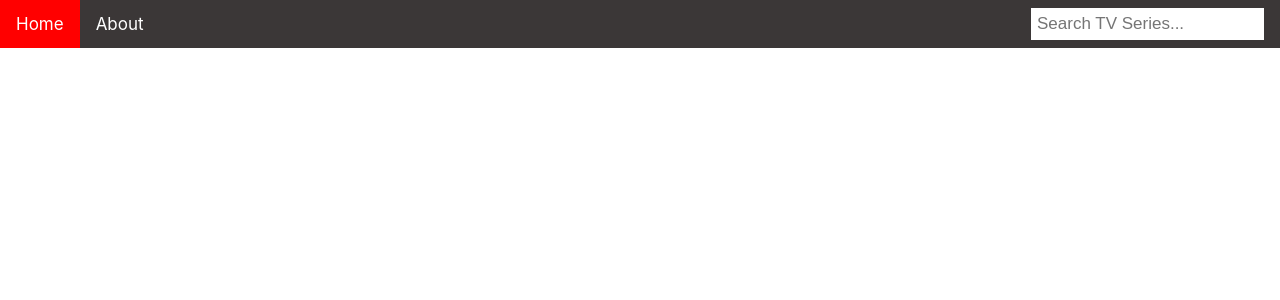
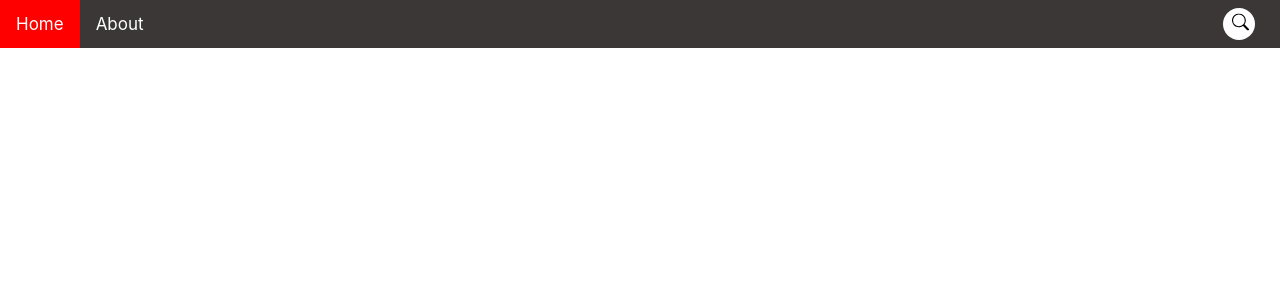
Before and after one commit to PayalSasmal10/tv-series-tracker, a React (Create React App) app: page / in a window 1280 px wide. Shown: the top 300 px of the page. Built offline with nearby package versions, Linux system fonts and the light colour scheme.

Commit message:
searchbar css is fixed

```diff
--- a/package.json
+++ b/package.json
@@ -8,6 +8,7 @@
     "@testing-library/user-event": "^13.5.0",
     "react": "^18.2.0",
     "react-dom": "^18.2.0",
+    "react-icons": "^4.7.1",
     "react-scripts": "5.0.1",
     "web-vitals": "^2.1.4"
   },
--- a/src/components/Header.js
+++ b/src/components/Header.js
@@ -1,11 +1,13 @@
 import classes from "./Header.module.css";
+import {BsSearch} from 'react-icons/bs';
 
 const Header = () => {
     return (
         <div className={classes.header}>
             <a className={classes.home} href="#home">Home</a>
             <a href="#about">About</a>
-            <input id="search" type="text" placeholder="Search TV Series..." />
+            <input className={classes.search} type="text" />
+            <button className={classes.btn} type="submit"><BsSearch/></button>
         </div>
 
     );
--- a/src/components/Header.module.css
+++ b/src/components/Header.module.css
@@ -27,8 +27,39 @@
     padding: 6px;
     border: none;
     margin-top: 8px;
-    margin-right: 16px;
+    margin-right: 25px;
     font-size: 17px;
+}
+
+.search {
+  border: 1px solid #ccc;
+  outline: none;
+  background-size: 22px;
+  background-position: 13px;
+  border-radius: 30px;
+  width: 20px;
+  height: 20px;
+  padding: 25px;
+  transition: all 0.5s;
+}
+
+.search:hover {
+    width: 300px;
+}
+
+.btn {
+    float: right;
+    padding: 4px;
+    border: none;
+    margin-top: 8px;
+    margin-right: 2px;
+    font-size: 17px;
+    transform: translateY(5%);
+    position: absolute;
+    top: 0%;
+    right: 25px;
+    cursor: pointer;
+    background-color: transparent;
 }
 
 @media screen and (max-width: 600px) {
```
Also changed, not shown: 1 other file (tests, documents, lock files or other folders).
